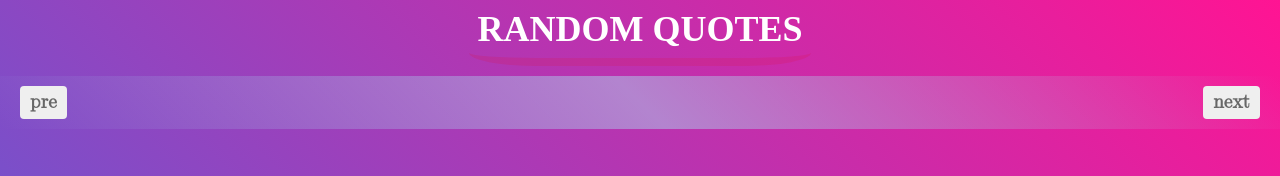
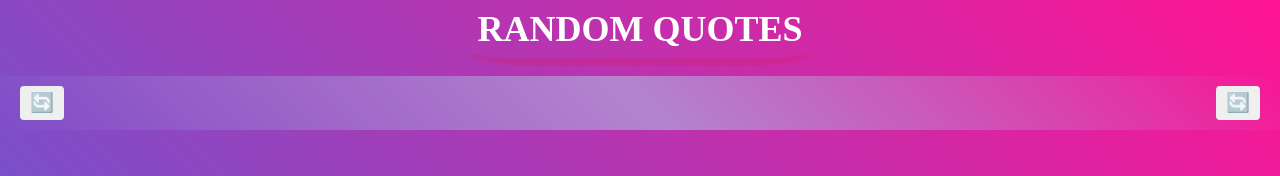
Before and after one commit to MrKuldeep01/LifeQuotes, a plain HTML site: page index.html in a window 1280 px wide. Shown: the top 176 px of the page. Drawn offline with Linux system fonts and the light colour scheme.

Commit message:
Update index.html

```diff
--- a/index.html
+++ b/index.html
@@ -16,8 +16,8 @@
                     <h2 class="quoteheadk">RANDOM QUOTES </h2>
                 </div>
                 <div class="btns">
-                    <button class="pre">pre</button>
-                    <button class="next">next</button>
+                    <button class="pre">🔄</button>
+                    <button class="next">🔄</button>
                     <!-- <button class="pre">pre</button> -->
                 </div>
                 <div class="quotesdata">
```
